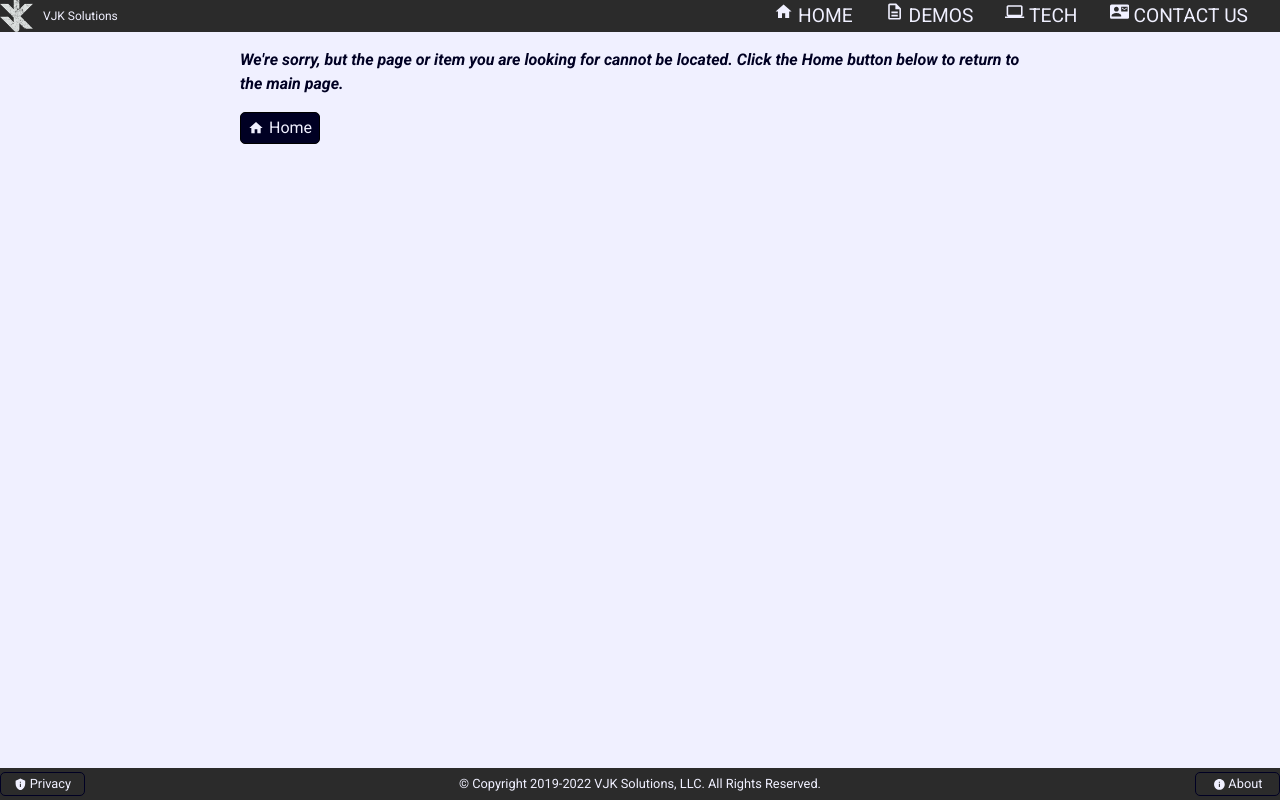
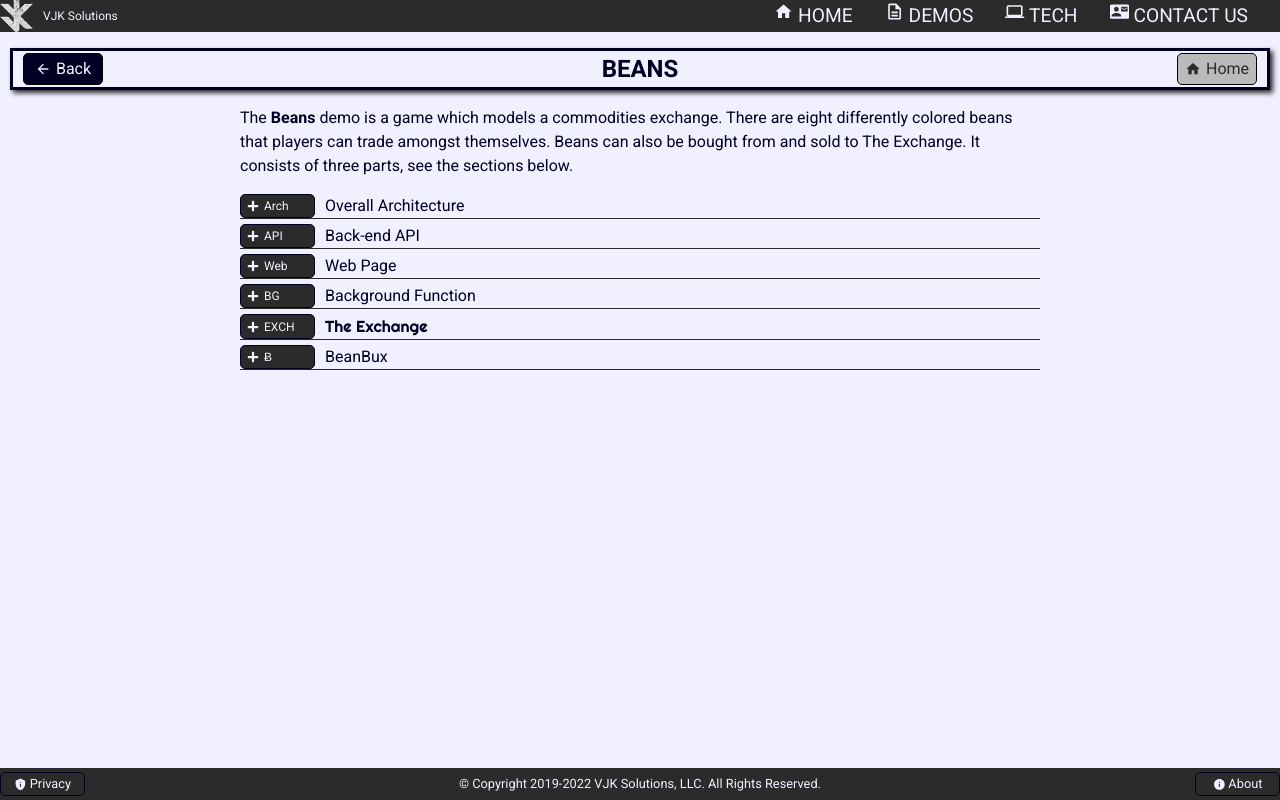
Before and after one commit to vjkrammes/vjksolutions.react, a React (Create React App) app: page /Beans in a window 1280 px wide. Built offline with nearby package versions, Linux system fonts and the light colour scheme.

Commit message:
Add Beans to the demo page

```diff
--- a/src/Components/App.css
+++ b/src/Components/App.css
@@ -91,6 +91,10 @@
 
   --font-family: Roboto, 'Helvetica Neue', Helvetica, Arial, sans-serif;
   --font-size: '16px';
+}
+
+.theexchange {
+  font-family: Righteous, Roboto, 'Helvetica Neue', Arial, Helvetica, sans-serif;
 }
 
 html,
--- a/src/Components/App.tsx
+++ b/src/Components/App.tsx
@@ -3,6 +3,7 @@ import { BrowserRouter as Router, Routes, Route } from 'react-router-dom';
 import { AlertProvider } from '../Contexts/AlertContext';
 // Pages
 import AboutPage from './About/AboutPage';
+import BeansPage from './Beans/BeansPage';
 import ContactPage from './Contact/ContactPage';
 import DemosPage from './Demos/DemosPage';
 import HomePage from './Home/HomePage';
@@ -46,6 +47,7 @@ export default function App() {
                 }
               />
               <Route path="/About" element={<AboutPage />} />
+              <Route path="/Beans" element={<BeansPage />} />
               <Route
                 path="/Contact"
                 element={
--- /dev/null
+++ b/src/Components/Beans/BeansPage.css
@@ -0,0 +1,28 @@
+.bp__intro {
+  margin-bottom: 1rem;
+}
+
+.bp__currency,
+.bp__beans {
+  font-weight: 700;
+}
+
+.diw__body p {
+  margin-bottom: 1rem;
+}
+
+.diw__body p:last-of-type {
+  margin-bottom: 0;
+}
+
+.bp__spaced {
+  margin-inline: 1rem;
+}
+
+.bp__spaced p {
+  margin-bottom: 1rem;
+}
+
+.bp__spaced p:last-of-type {
+  margin-bottom: 0;
+}
--- /dev/null
+++ b/src/Components/Beans/BeansPage.tsx
@@ -0,0 +1,149 @@
+import { MdHome, MdArrowBack } from 'react-icons/md';
+import { useNavigate } from 'react-router-dom';
+import HideWidget from '../Widgets/Hide/HideWidget';
+import DemoItemWidget from '../Widgets/DemoItem/DemoItemWidget';
+import './BeansPage.css';
+
+export default function BeansPage() {
+  const navigate = useNavigate();
+  return (
+    <div className="container">
+      <div className="header">
+        <div className="heading">Beans</div>
+        <button
+          className="primarybutton headerbutton-left"
+          onClick={() => navigate('/Demos')}
+        >
+          <span>
+            <MdArrowBack /> Back
+          </span>
+        </button>
+        <button
+          className="secondarybutton headerbutton-right"
+          onClick={() => navigate('/')}
+        >
+          <span>
+            <MdHome /> Home
+          </span>
+        </button>
+      </div>
+      <div className="content bp__content">
+        <div className="bp__intro">
+          The <span className="bp__beans">Beans</span> demo is a game which
+          models a commodities exchange. There are eight differently colored
+          beans that players can trade amongst themselves. Beans can also be
+          bought from and sold to The Exchange. It consists of three parts, see
+          the sections below.
+        </div>
+        <HideWidget label="Arch" content="Overall Architecture">
+          <img
+            src="/images/BeansArchitecture.png"
+            alt="Overall Beans Architecture Diagram"
+          />
+        </HideWidget>
+        <HideWidget label="API" content="Back-end API">
+          <DemoItemWidget
+            name="Beans API"
+            repo="https://github.com/vjkrammes/Beans"
+            url="https://beansapi.azurewebsites.net"
+            authScheme="Bearer Tokens (JWT)"
+            cicd="Azure DevOps"
+          >
+            <p>
+              The API layer handles all interactions between the web site, the
+              background function, and the database. It also handles
+              authentication (via Auth0) and role-based authorization. There are
+              two roles: User and Admin.
+            </p>
+            <p>
+              The API is written in C# version 10 using the ASP.Net Core 6
+              framework. It is a single Web API project backed by multiple class
+              libraries (see the architecture item, above).
+            </p>
+          </DemoItemWidget>
+        </HideWidget>
+        <HideWidget label="Web" content="Web Page">
+          <DemoItemWidget
+            name="Web Front End"
+            repo="https://github.com/vjkrammes/beans.ui"
+            url="https://beans.azurewebsites.net"
+            authScheme="Auth0"
+            cicd="Azure Devops"
+            colorScheme={{
+              name: 'greens',
+              light: 'hsl(112.2 73.53% 73.33%)',
+              lightAccent: 'hsl(127.87 48.8% 50.98%)',
+              base: 'hsl(139.81 70.67% 29.41%)',
+              darkAccent: 'hsl(150.41 90.12% 15.88%)',
+              dark: 'hsl(164.21 100% 7.45%)',
+              black: 'hsl(164 100% 5.88%)',
+              white: 'hsl(164.65 100% 94%)',
+            }}
+          >
+            <p>
+              The web front end handles all the interaction between the players.
+              They can purchase beans from, or sell beans to The Exchange. They
+              can offer beans for trade, or can fulfill others&apos; trade
+              requests.
+            </p>
+            <p>
+              The web site is written in TrueScript using React functional
+              components and hooks. It is responsive down to 375 pixels.
+            </p>
+          </DemoItemWidget>
+        </HideWidget>
+        <HideWidget label="BG" content="Background Function">
+          <DemoItemWidget
+            name="Background Function"
+            repo="https://github.com/vjkrammes/Beans.Background"
+            authScheme="API Key"
+            cicd="Azure Devops"
+          >
+            <p>
+              The background function runs as a serverless Azure Function at
+              3:00 every morning. It is responsible for calling an endpoint in
+              the API that updates the bean prices each day.
+            </p>
+            <p>It is written in C# version 10 and .Net 6.</p>
+          </DemoItemWidget>
+        </HideWidget>
+        <HideWidget
+          label="EXCH"
+          content={<span className="theexchange">The Exchange</span>}
+        >
+          <div className="bp__spaced">
+            <p>
+              <span className="theexchange">The Exchange</span> is a shadowy
+              cabal about which very little is known.
+            </p>
+            <p>
+              <span className="theexchange">The Exchange</span> holds all beans
+              not currently held by players. Players may buy beans from or sell
+              beans to <span className="theexchange">The Exchange</span> at the
+              current price for each bean. Players may also take out loans from{' '}
+              <span className="theexchange">The Exchange</span> up to a
+              (configurable) limit. Players may borrow and repay loans as
+              desired within these limits.
+            </p>
+            <p>
+              <span className="theexchange">The Exchange</span> appears to have
+              unlimited funds, the sources of which are closely-held secrets.
+            </p>
+          </div>
+        </HideWidget>
+        <HideWidget label="Ƀ" content="BeanBux">
+          <div className="bp__spaced">
+            <p>
+              The games operates using a fictional currency called
+              &quot;BeanBux&quot;, with the currency symbol &apos;
+              <span className="bp__currency">Ƀ</span>&apos;. This was done
+              deliberately to ensure that there is no chance of any players
+              mistaking the in-game currency for any other currency, real or
+              imagined.
+            </p>
+          </div>
+        </HideWidget>
+      </div>
+    </div>
+  );
+}
--- a/src/Components/Demos/DemosPage.tsx
+++ b/src/Components/Demos/DemosPage.tsx
@@ -19,6 +19,37 @@ export default function DemosPage() {
         </button>
       </div>
       <div className="content">
+        <div className="dp__item">
+          <div className="dp__header">
+            <img src="/images/beanslogo-64.png" alt="Beans Logo" />{' '}
+            <span>Beans</span>
+          </div>
+          <p>
+            A demonstration app that works as a game modeling a commodities
+            market. Players can buy/sell/trade various colored beans between
+            themselves or <span className="theexchange">The Exchange</span>. It
+            consists of the following parts:
+            <ul>
+              <li>A Back-end API</li>
+              <li>A Front-end web page</li>
+              <li>An Azure function that updates bean prices nightly</li>
+            </ul>
+          </p>
+          <p>
+            The web site is written using React functional components and hooks,
+            and the API and function are written in C# using ASP.Net Core.
+          </p>
+          <p>The web site is responsive down to 375 pixels.</p>
+          <button
+            className="squarebutton dp__moreinfo"
+            onClick={() => navigate('/Beans')}
+            title="More Information"
+          >
+            <span>
+              <FaInfo />
+            </span>
+          </button>
+        </div>
         <div className="dp__item">
           <div className="dp__header">
             <img src="/images/jimcologo-64.png" alt="JimCo Logo" />{' '}
--- a/src/Components/Widgets/DemoItem/DemoItemWidget.tsx
+++ b/src/Components/Widgets/DemoItem/DemoItemWidget.tsx
@@ -16,7 +16,7 @@ export type ColorScheme = {
 type Props = {
   name: string;
   repo: string;
-  url: string;
+  url?: string;
   authScheme?: string;
   cicd?: string;
   colorScheme?: ColorScheme;
@@ -46,6 +46,7 @@ export default function DemoItemWidget({
           </a>
         </div>
       </div>
+      {url && (
         <div className="diw__item">
           <div className="diw__label">URL</div>
           <div className="diw__value">
@@ -54,6 +55,7 @@ export default function DemoItemWidget({
             </a>
           </div>
         </div>
+      )}
       <div className="diw__item">
         <div className="diw__label">Authentication</div>
         <div className="diw__value">{authScheme || 'None'}</div>
```
Also changed, not shown: public/images/BeansArchitecture.png (added). Lines whose indentation alone changed are shown as unchanged.
